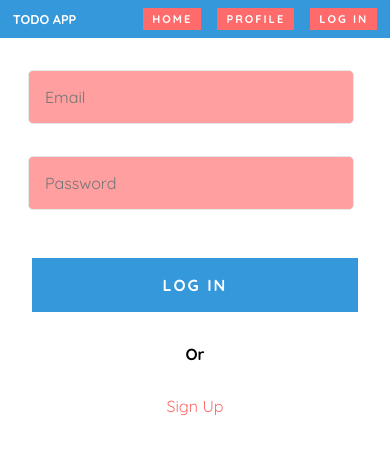
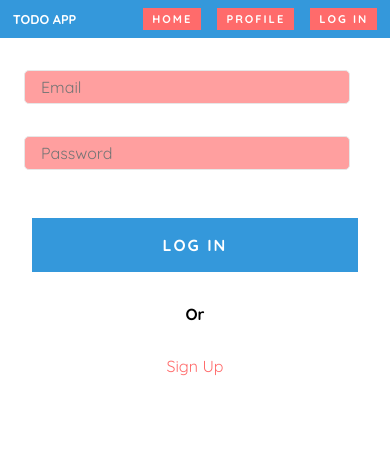
Before and after one commit to lewbiecrestfall/NodeTodoAPI, a React (Vite) app: page /login in a window 390 px wide. Shown: the top 454 px of the page. Built offline with nearby package versions, Linux system fonts and the light colour scheme; no server answers.

Commit message:
Update app.scss

```diff
--- a/src/styles/app.scss
+++ b/src/styles/app.scss
@@ -51,6 +51,11 @@ a {
   align-items: center;
 }
 
+input {
+  width: 2rem;
+  height: 2rem;
+}
+
 /* Styles for todo on mobile */
 @media (max-width: 768px) {
   .todo {
@@ -63,8 +68,9 @@ a {
   }
 
   input {
-    width: auto;
-    margin-right: 0.5rem;
+    margin-right: 1rem;
+    width: 1rem;
+    height: 1rem;
   }
 
   button {
```
